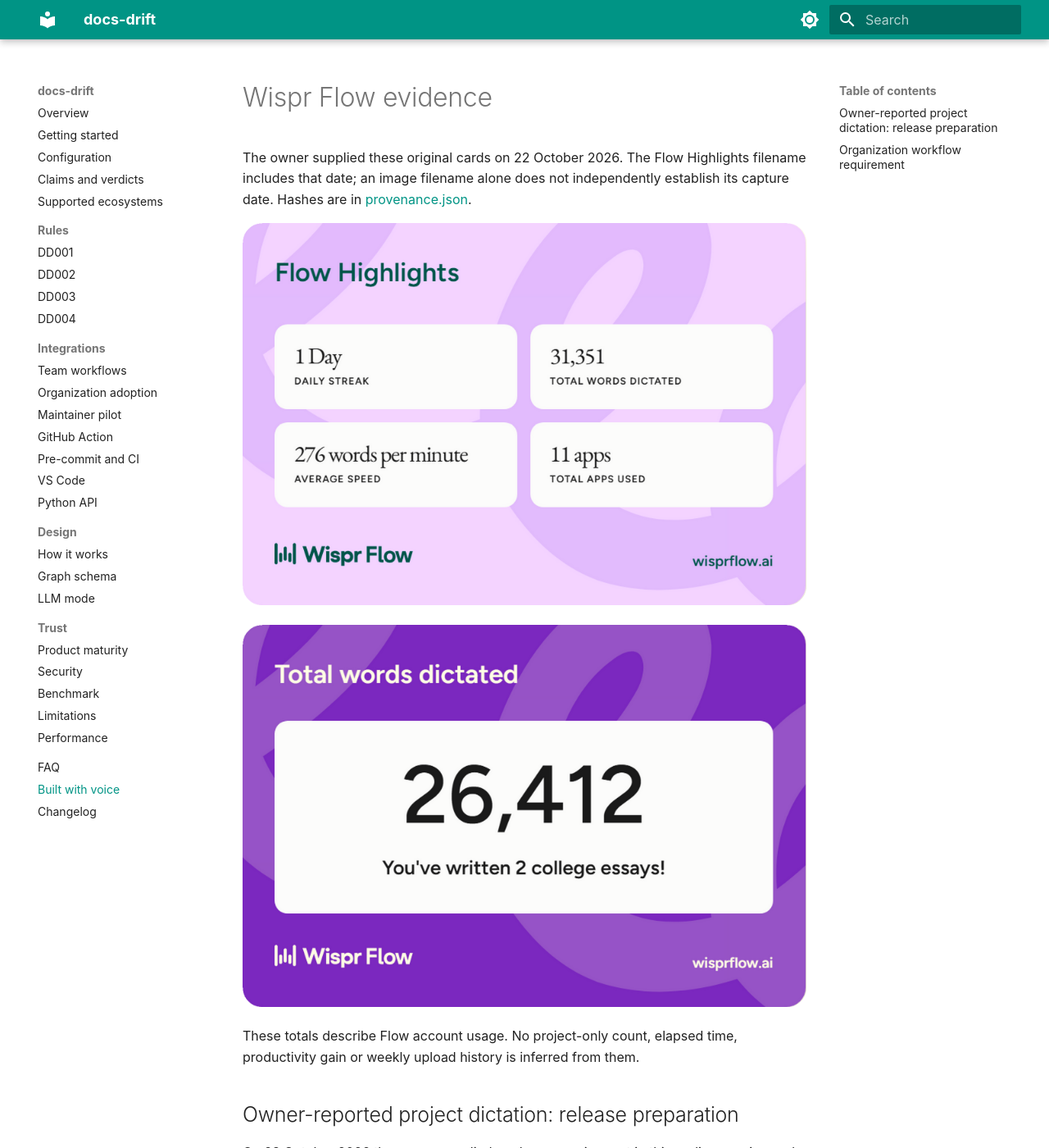
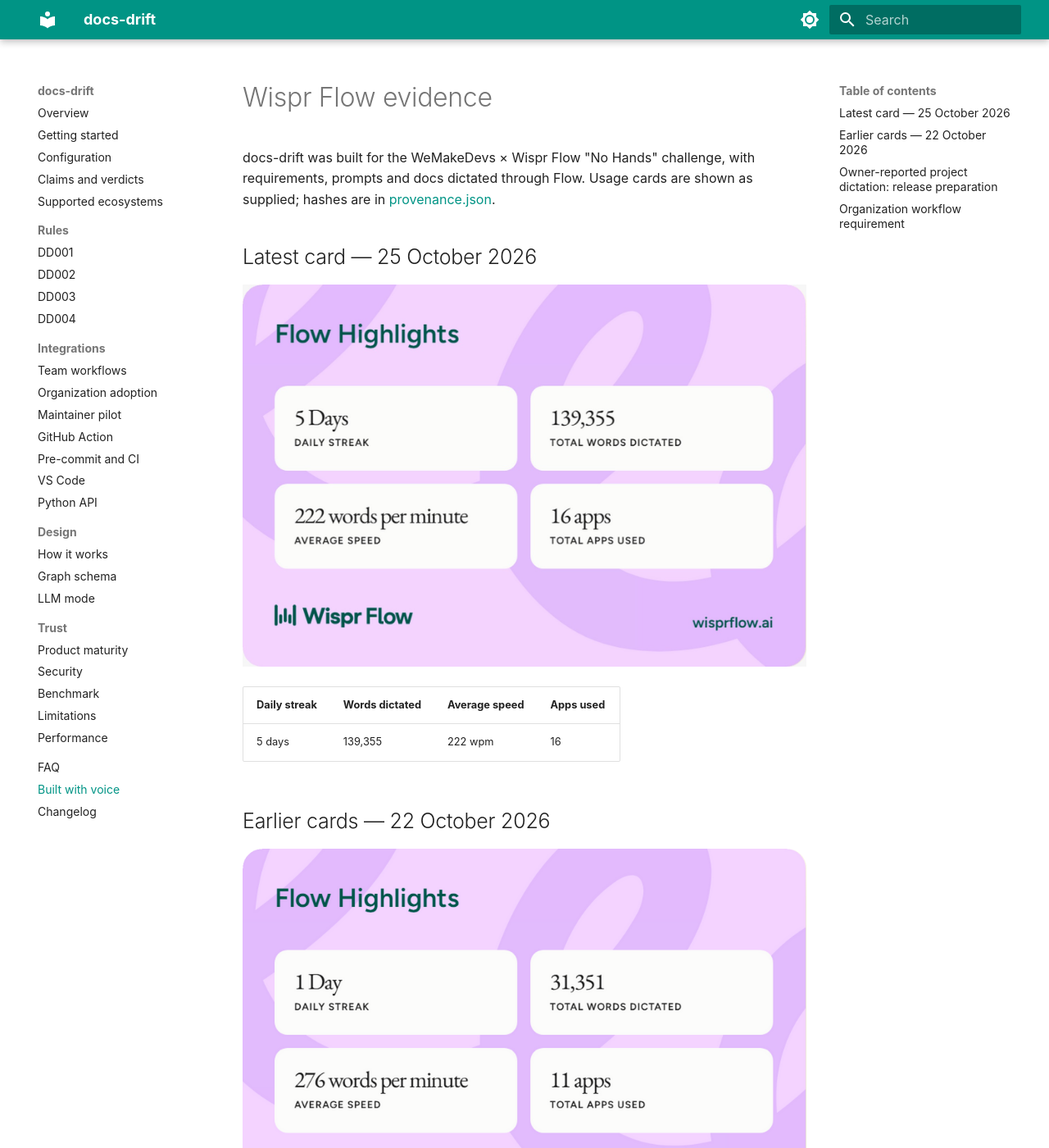
Before and after one commit to ayushagarwalhere/docs-drift, an MkDocs documentation site: the page built from docs/built-with-voice.md, in a window 1280 px wide and 1400 px high. Shown: the whole window at 82% size. Built offline with MkDocs 1.6.1 and Material for MkDocs 9.7.7, drawn with Linux system fonts in a browser that asks for light colours; some of the changed text lies outside the part shown.

Commit message:
docs(voice): add 25 Oct Flow card; redesign Built with voice page
- New Flow Highlights card (5-day streak, 139,355 words, 222 wpm, 16 apps)
  with its SHA-256 in provenance.json.
- /built-with-voice now uses the editorial site design: latest stats first,
  earlier cards, and the dictated release requirement.

```diff
--- a/docs/built-with-voice.md
+++ b/docs/built-with-voice.md
@@ -1,15 +1,26 @@
 # Wispr Flow evidence
 
-The owner supplied these original cards on 22 October 2026. The Flow Highlights
-filename includes that date; an image filename alone does not independently
-establish its capture date. Hashes are in [provenance.json](assets/flow/provenance.json).
+docs-drift was built for the WeMakeDevs × Wispr Flow "No Hands" challenge, with
+requirements, prompts and docs dictated through Flow. Usage cards are shown as
+supplied; hashes are in [provenance.json](assets/flow/provenance.json).
 
-![Actual supplied Flow Highlights: 31,351 total words, 276 words per minute, 11 apps, one-day streak](assets/flow/flow-highlights-2026-10-22.png)
+## Latest card — 25 October 2026
 
-![Actual supplied card: 26,412 total words dictated](assets/flow/usage-card-supplied.png)
+![Flow Highlights: 5-day streak, 139,355 total words dictated, 222 words per minute, 16 apps](assets/flow/flow-highlights-2026-10-25.png)
 
-These totals describe Flow account usage. No project-only count, elapsed time,
-productivity gain or weekly upload history is inferred from them.
+| Daily streak | Words dictated | Average speed | Apps used |
+| --- | --- | --- | --- |
+| 5 days | 139,355 | 222 wpm | 16 |
+
+## Earlier cards — 22 October 2026
+
+![Flow Highlights: 31,351 total words, 276 words per minute, 11 apps, one-day streak](assets/flow/flow-highlights-2026-10-22.png)
+
+![Card: 26,412 total words dictated](assets/flow/usage-card-supplied.png)
+
+Between the 22 and 25 October cards the account total grew from 31,351 to
+139,355 words. These are account-level totals across all apps, not a
+docs-drift-only word count.
 
 ## Owner-reported project dictation: release preparation
 
```
Also changed, not shown: docs/assets/flow/provenance.json (+12 -0 lines), src/docs_drift/web/static/site.css (+32 -0 lines), src/docs_drift/web/templates/voice.html (+42 -1 lines), docs/assets/flow/flow-highlights-2026-10-25.png (added), src/docs_drift/web/static/evidence/flow-highlights-2026-10-25.png (added), 1 other file.
